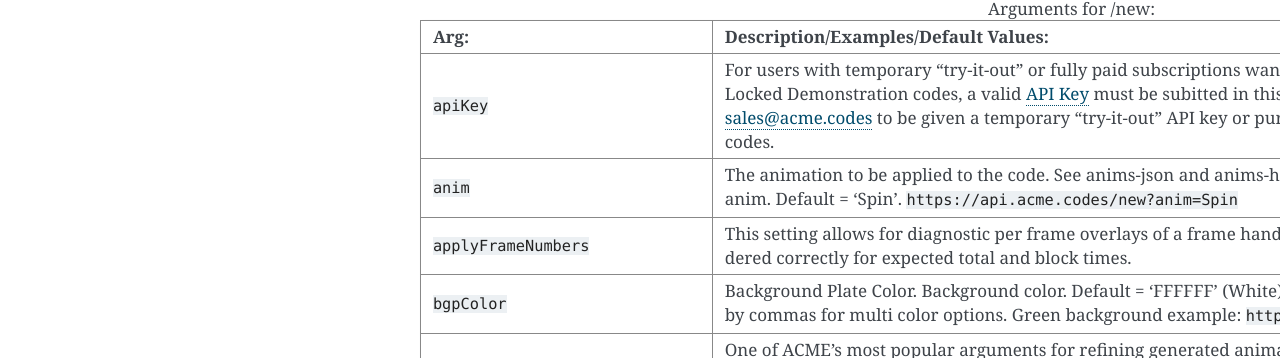
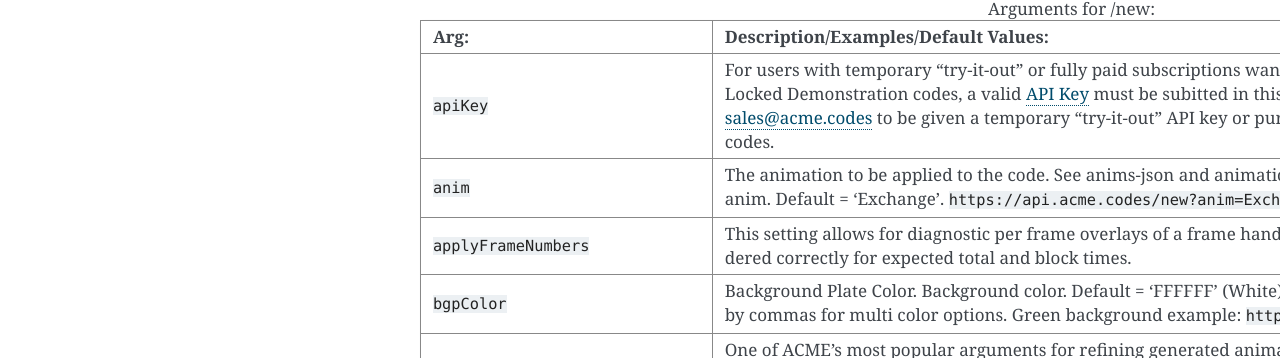
Before and after one commit to pcmillerAcme/docs, a Sphinx documentation site: the page built from source/new.rst, in a window 1280 px wide and 900 px high. Shown: the part 382-740 px from the top of the window. Built offline with Sphinx 7.4.7, drawn with Linux system fonts in a browser that asks for light colours.

Commit message:
Updated removal of anims-html

```diff
--- a/source/new.rst
+++ b/source/new.rst
@@ -27,7 +27,7 @@
    * - ``apiKey``
      - For users with temporary "try-it-out" or fully paid subscriptions wanting unlocked codes rather than the default free Locked Demonstration codes, a valid `API Key <https://en.wikipedia.org/wiki/Application_programming_interface_key>`_ must be subitted in this argument for all newly created codes. Contact sales@acme.codes to be given a temporary "try-it-out" API key or purchase a permanent API Key for completely unlocked codes.
    * - ``anim``
-     - The animation to be applied to the code. See anims-json and anims-html resources for a complete list of valid values for anim. Default = 'Spin'. ``https://api.acme.codes/new?anim=Spin``
+     - The animation to be applied to the code. See anims-json and animation-list resources for a complete list of valid values for anim. Default = 'Exchange'. ``https://api.acme.codes/new?anim=Exchange``
    * - ``applyFrameNumbers``
      - This setting allows for diagnostic per frame overlays of a frame hand and frame count to ensure altered animations are rendered correctly for expected total and block times.
    * - ``bgpColor``
```
